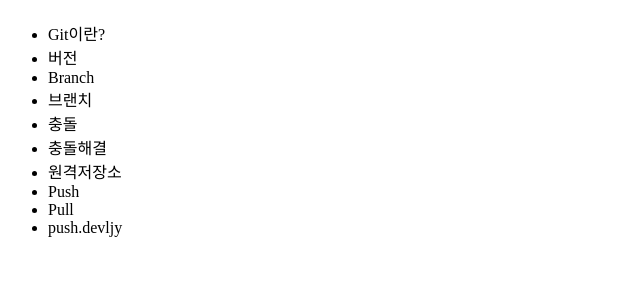
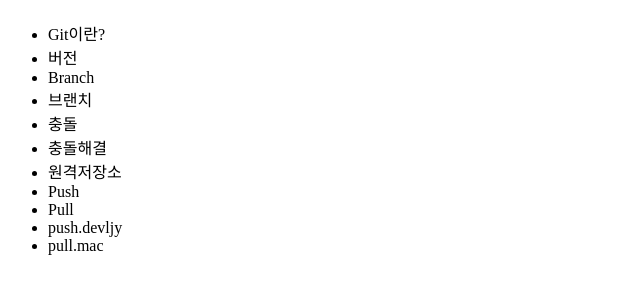
Before and after one commit to DEV-LJY/opentutorial_git_devljy, a plain HTML site: page index.html in a window 1280 px wide. Shown: the part 59-348 px from the top of the page, without its empty margins (0-640 px from the left). Drawn offline with Linux system fonts and the light colour scheme.

```diff
--- a/index.html
+++ b/index.html
@@ -19,6 +19,7 @@
       <li>Push</li>
       <li>Pull</li>
       <li>push.devljy</li>
+      <li>pull.mac</li>
     </ul>
   </body>
 </html>
```
